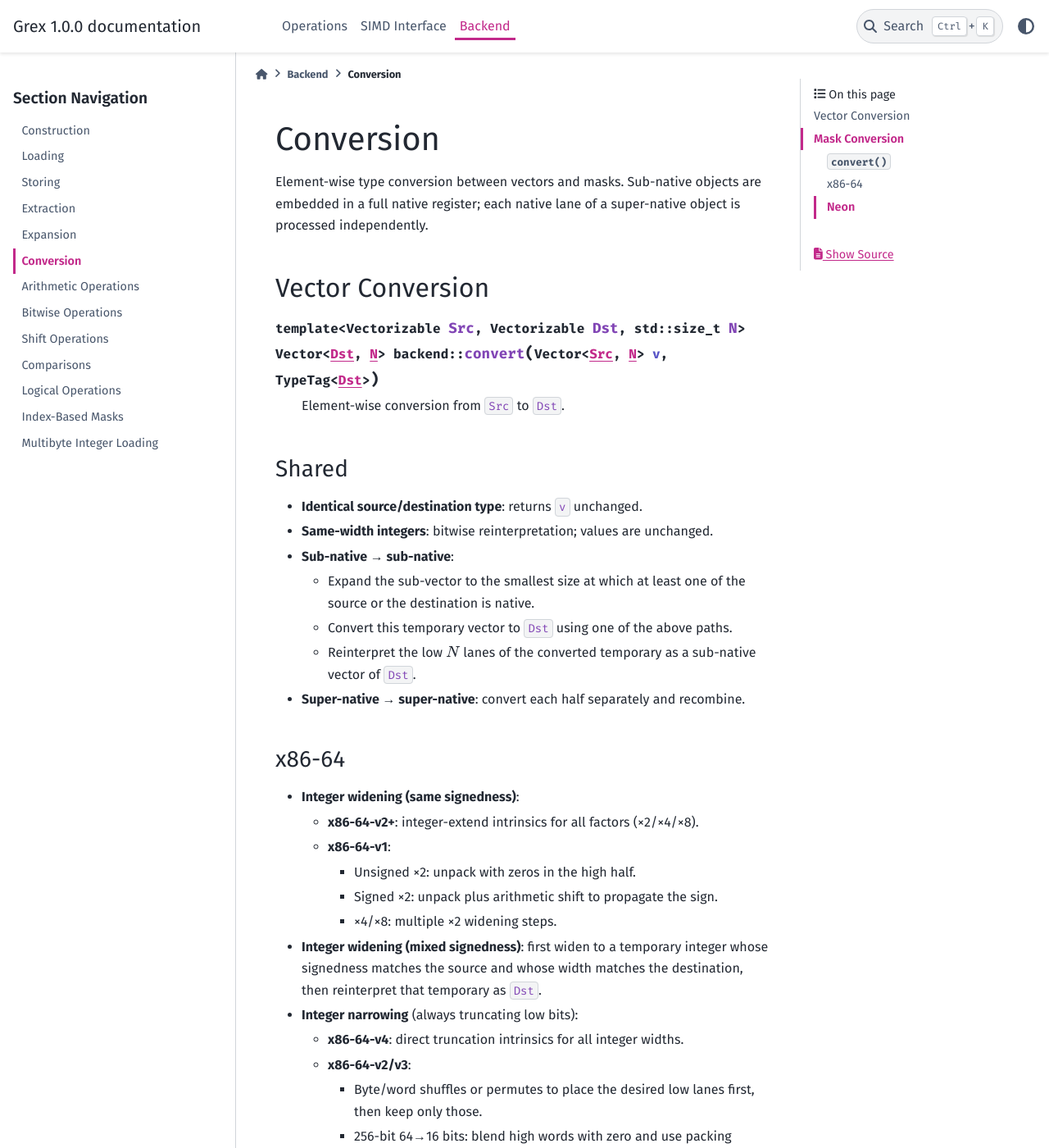
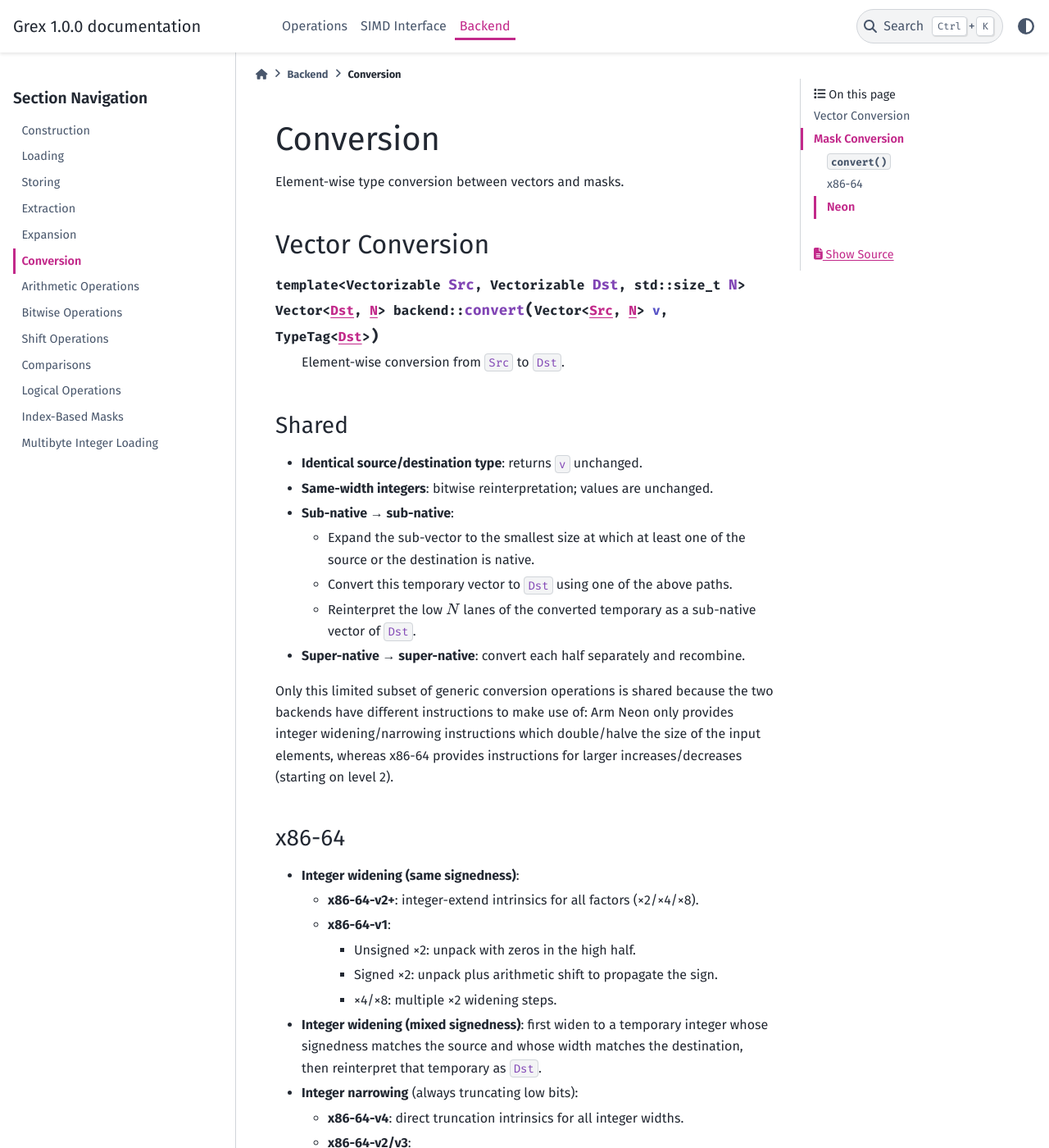
Before and after one commit to KurtBoehm/grex, a Sphinx documentation site: the page built from docs/operations/convert.rst, in a window 1280 px wide and 1400 px high. Shown: the whole window at 82% size. Built offline with Sphinx 7.4.7 and the PyData theme 0.15.4, drawn with Linux system fonts in a browser that asks for light colours.

Commit message:
Improve the conversion functions some more

```diff
--- a/docs/operations/convert.rst
+++ b/docs/operations/convert.rst
@@ -5,7 +5,6 @@ Conversion
 ##########
 
 Element-wise type conversion between vectors and masks.
-Sub-native objects are embedded in a full native register; each native lane of a super-native object is processed independently.
 
 .. _operations-convert-vector:
 
@@ -30,6 +29,9 @@ Shared
   - Reinterpret the low :math:`N` lanes of the converted temporary as a sub-native vector of ``Dst``.
 
 - **Super-native → super-native**: convert each half separately and recombine.
+
+Only this limited subset of generic conversion operations is shared because the two backends have different instructions to make use of:
+Arm Neon only provides integer widening/narrowing instructions which double/halve the size of the input elements, whereas x86-64 provides instructions for larger increases/decreases (starting on level 2).
 
 x86-64
 ======
```
Also changed, not shown: 7 other files.
